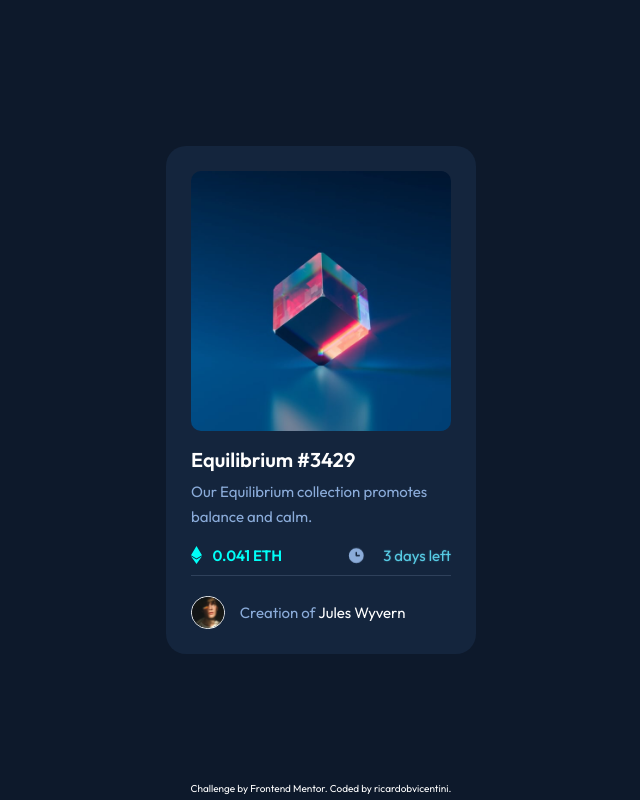
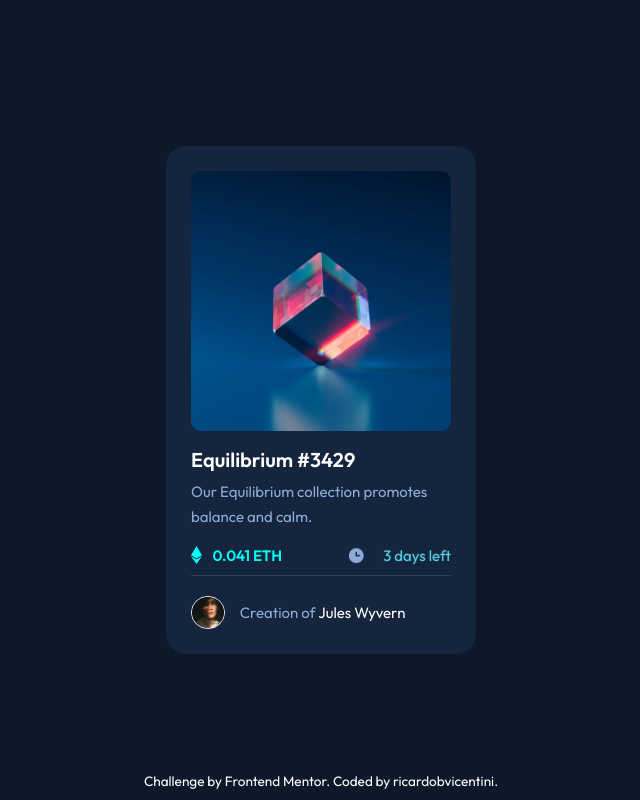
Before and after one commit to ricardobvicentini/nft-preview-card, a plain HTML site: page index.html in a window 1280 px wide. Shown: the whole page, without its empty margins (319-959 px from the left). Drawn offline with Linux system fonts and the light colour scheme.

Commit message:
Update style.css

```diff
--- a/style.css
+++ b/style.css
@@ -223,9 +223,10 @@ main {
 .attribution {
   position: absolute;
   bottom: 0;
-  padding-block: 0.5rem;
+  padding-block: 1rem;
   width: 100%;
-  font-size: clamp(1rem, 5%, 1.5rem);
+  /* font-size: clamp(1rem, 5%, 1.5rem); */
+  font-size: clamp(1rem, calc(1rem + 0.28vw), 2rem);
   text-align: center;
   color: var(--white);
 }
```
